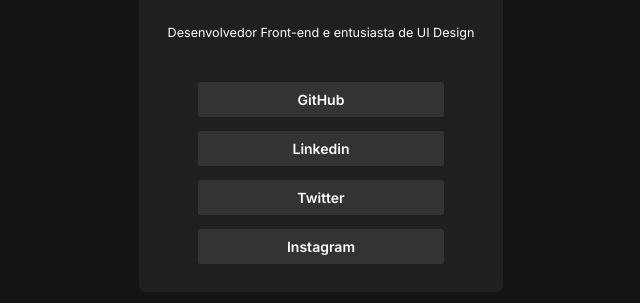
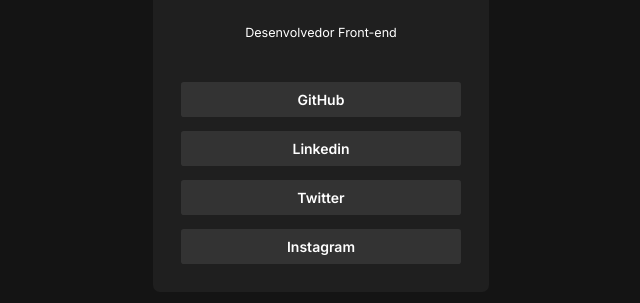
Before and after one commit to vitto2/social-media-page, a plain HTML site: page index.htm in a window 1280 px wide. Shown: the part 349-652 px from the top of the page, without its empty margins (319-959 px from the left). Drawn offline with Linux system fonts and the light colour scheme.

Commit message:
feat: faz ajuste de tamanho dos links

```diff
--- a/index.htm
+++ b/index.htm
@@ -14,21 +14,13 @@
                 <h2>Vitor Silva</h2>
                 <p>Bahia, Brasil</p>
             </div>
-            <p>Desenvolvedor Front-end e entusiasta de UI Design</p>
+            <p>Desenvolvedor Front-end</p>
         </div>
         <div class="links">
-            <div class="item-social">
-                <a href="">GitHub</a>
-            </div>
-            <div class="item-social">
-                <a href="">Linkedin</a>
-            </div>
-            <div class="item-social">
-                <a href="">Twitter</a>
-            </div>
-            <div class="item-social">
-                <a href="">Instagram</a>
-            </div>
+            <a class="item-social" href="">GitHub</a>
+            <a class="item-social" href="">Linkedin</a>
+            <a class="item-social" href="">Twitter</a>
+            <a class="item-social" href="">Instagram</a>
         </div>
     </section>
 </body>
--- a/style.css
+++ b/style.css
@@ -23,7 +23,7 @@
 
 .section-principal {
   background-color: hsl(0, 0%, 12%);
-  width: 22rem;
+  width: 20rem;
   display: flex;
   justify-content: center;
   flex-direction: column;
@@ -68,7 +68,7 @@
 }
 
 .item-social {
-  width: 80%;
+  width: 100%;
   height: 2.5rem;
   background-color: hsl(0, 0%, 20%);
   display: flex;
@@ -76,10 +76,17 @@
   align-items: center;
   margin: 0 auto;
   border-radius: 0.2rem;
+  color: white;
+  text-decoration: none;
+  font-weight: 600;
 }
 
-.item-social a {
-  text-decoration: none;
-  color: white;
-  font-weight: 600;
+.item-social:hover {
+  background-color: hsl(75, 94%, 57%);
+  color: hsl(0, 0%, 20%);
 }
+
+
+@media(max-width:1200px) {
+
+}
```
